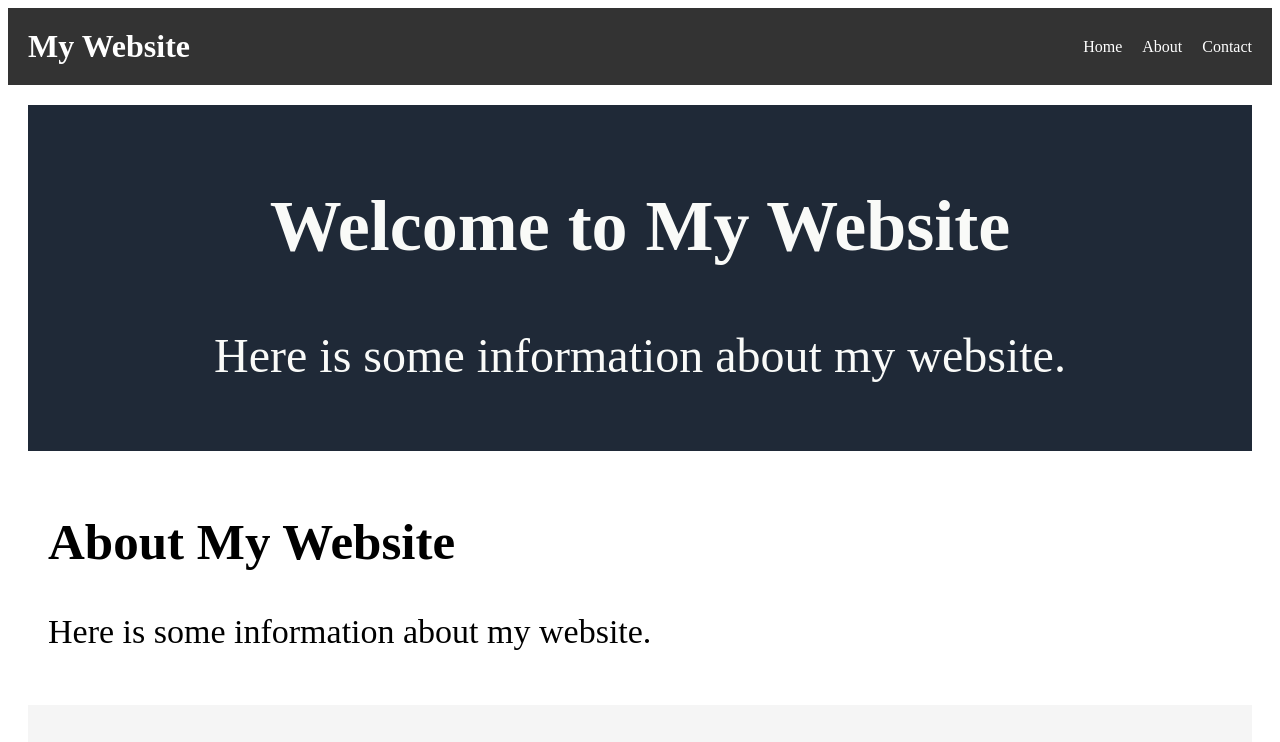
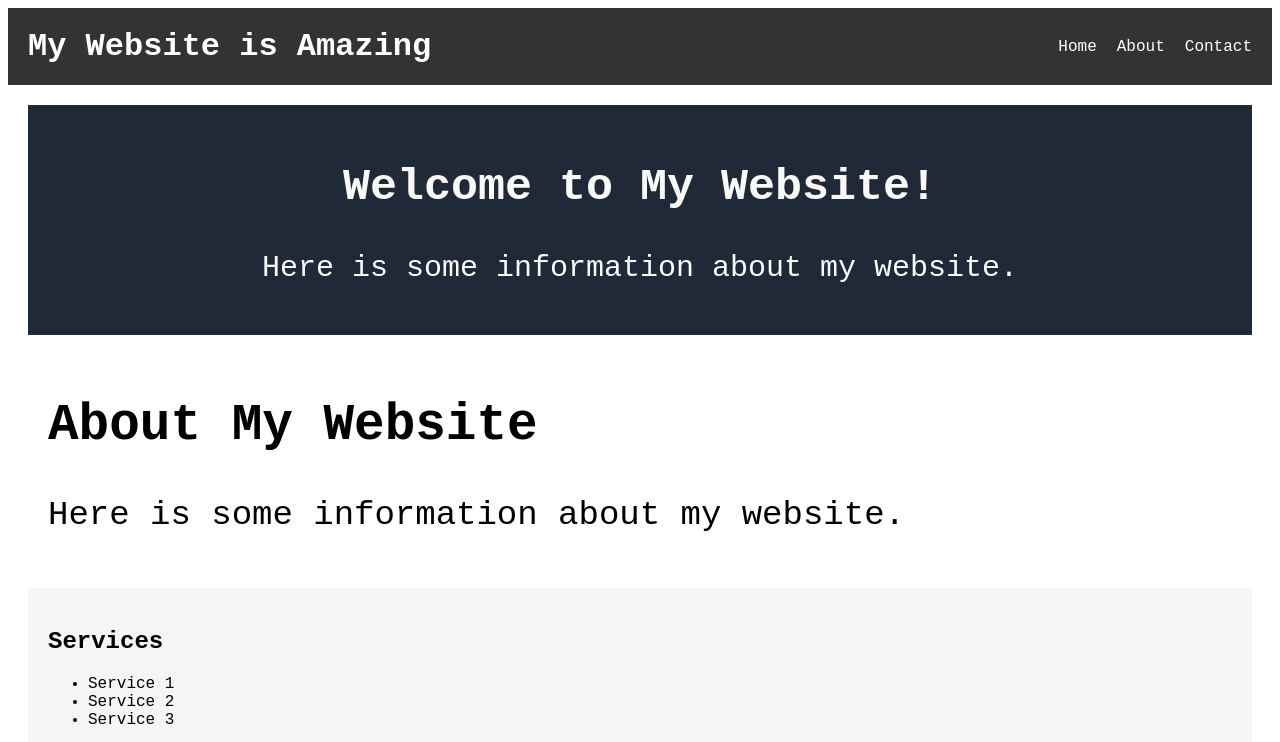
Before and after one commit to mrmream/Landing-Page, a plain HTML site: page index.html in a window 1280 px wide. Shown: the top 742 px of the page. Drawn offline with Linux system fonts and the light colour scheme.

Commit message:
Change font in css, add links to "home" "about" "contact"

```diff
--- a/index.html
+++ b/index.html
@@ -9,18 +9,18 @@
 </head>
 <body>
     <header>
-      <h1>My Website</h1>
+      <h1>My Website is Amazing</h1>
       <nav>
         <ul>
-          <li><a href="#">Home</a></li>
-          <li><a href="#">About</a></li>
-          <li><a href="#">Contact</a></li>
+          <li><a href="https://www.youtube.com/watch?v=dQw4w9WgXcQ">Home</a></li>
+          <li><a href="https://www.youtube.com/watch?v=dQw4w9WgXcQ">About</a></li>
+          <li><a href="https://www.youtube.com/watch?v=dQw4w9WgXcQ">Contact</a></li>
         </ul>
       </nav>
     </header>
     <main>
       <section class="hero">
-        <h2>Welcome to My Website</h2>
+        <h2>Welcome to My Website!</h2>
         <p>Here is some information about my website.</p>
       </section>
       <section class="about">
--- a/styles.css
+++ b/styles.css
@@ -1,5 +1,5 @@
 body {
-    font-family: 'Times New Roman', Times, serif, sans-serif;
+    font-family: 'Courier New', Courier, monospace
   }
 
   header {
@@ -46,7 +46,7 @@ body {
     background-color: #1f2937;
     padding: 20px;
     color: #f9faf8;
-    font-size: 48px;
+    font-size: 30px;
     flex-basis: 100%;
     text-align: center;
   }
```
